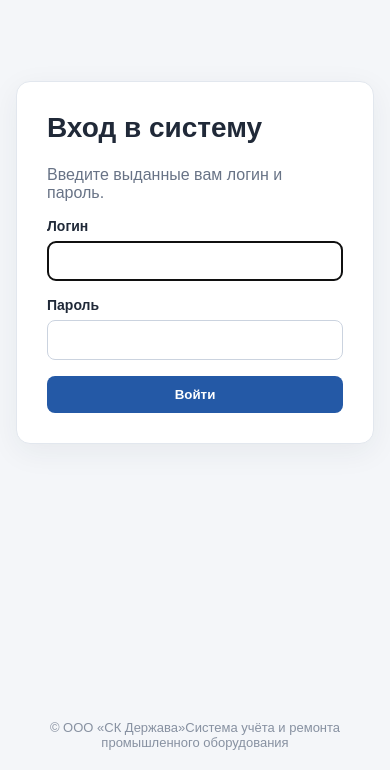
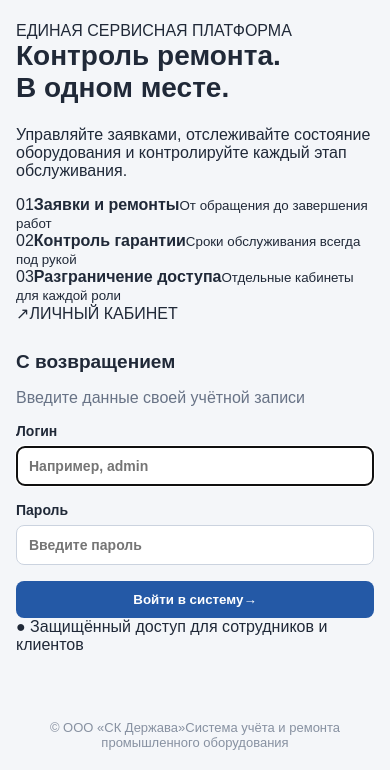
Before and after one commit to RShukrona/UchPrak2026, a Flask app: page /login in a window 390 px wide. Shown: the part 74-844 px from the top of the page. Run offline with Flask 3, Linux system fonts and the light colour scheme; some libraries are stand-ins or nearby versions.

Commit message:
Redesign interface and improve responsive templates

```diff
--- a/templates/login.html
+++ b/templates/login.html
@@ -1,14 +1,28 @@
 {% extends "base.html" %}
 {% block title %}Вход — СК Держава{% endblock %}
 {% block content %}
-<section class="login-card">
-  <h1>Вход в систему</h1>
-  <p class="muted">Введите выданные вам логин и пароль.</p>
-  <form method="post" class="form-stack">
-    <input type="hidden" name="csrf_token" value="{{ csrf_token() }}">
-    <label>Логин<input name="username" autocomplete="username" required autofocus></label>
-    <label>Пароль<input type="password" name="password" autocomplete="current-password" required></label>
-    <button class="button" type="submit">Войти</button>
-  </form>
+<section class="auth-layout">
+  <div class="auth-intro">
+    <div class="eyebrow"><span class="eyebrow-line"></span> ЕДИНАЯ СЕРВИСНАЯ ПЛАТФОРМА</div>
+    <h1>Контроль ремонта.<br><span>В одном месте.</span></h1>
+    <p>Управляйте заявками, отслеживайте состояние оборудования и контролируйте каждый этап обслуживания.</p>
+    <div class="feature-list">
+      <div><span class="feature-icon">01</span><span><strong>Заявки и ремонты</strong><small>От обращения до завершения работ</small></span></div>
+      <div><span class="feature-icon">02</span><span><strong>Контроль гарантии</strong><small>Сроки обслуживания всегда под рукой</small></span></div>
+      <div><span class="feature-icon">03</span><span><strong>Разграничение доступа</strong><small>Отдельные кабинеты для каждой роли</small></span></div>
+    </div>
+  </div>
+  <div class="auth-card">
+    <div class="auth-card-top"><span class="auth-icon">↗</span><span class="auth-caption">ЛИЧНЫЙ КАБИНЕТ</span></div>
+    <h2>С возвращением</h2>
+    <p class="muted">Введите данные своей учётной записи</p>
+    <form method="post" class="form-stack">
+      <input type="hidden" name="csrf_token" value="{{ csrf_token() }}">
+      <label>Логин<input name="username" autocomplete="username" placeholder="Например, admin" required autofocus></label>
+      <label>Пароль<input type="password" name="password" autocomplete="current-password" placeholder="Введите пароль" required></label>
+      <button class="button button-primary button-wide" type="submit">Войти в систему <span aria-hidden="true">→</span></button>
+    </form>
+    <div class="auth-note"><span>●</span> Защищённый доступ для сотрудников и клиентов</div>
+  </div>
 </section>
 {% endblock %}
```
